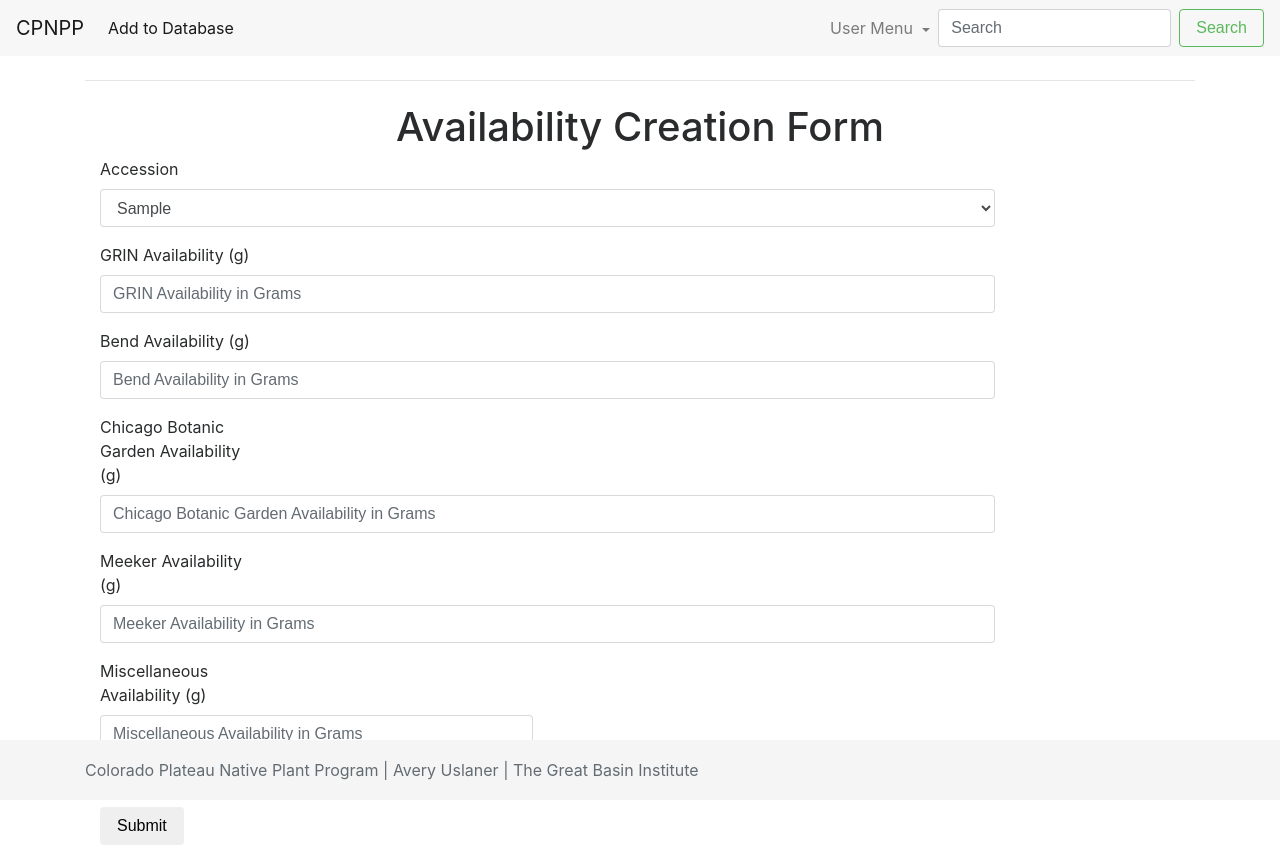
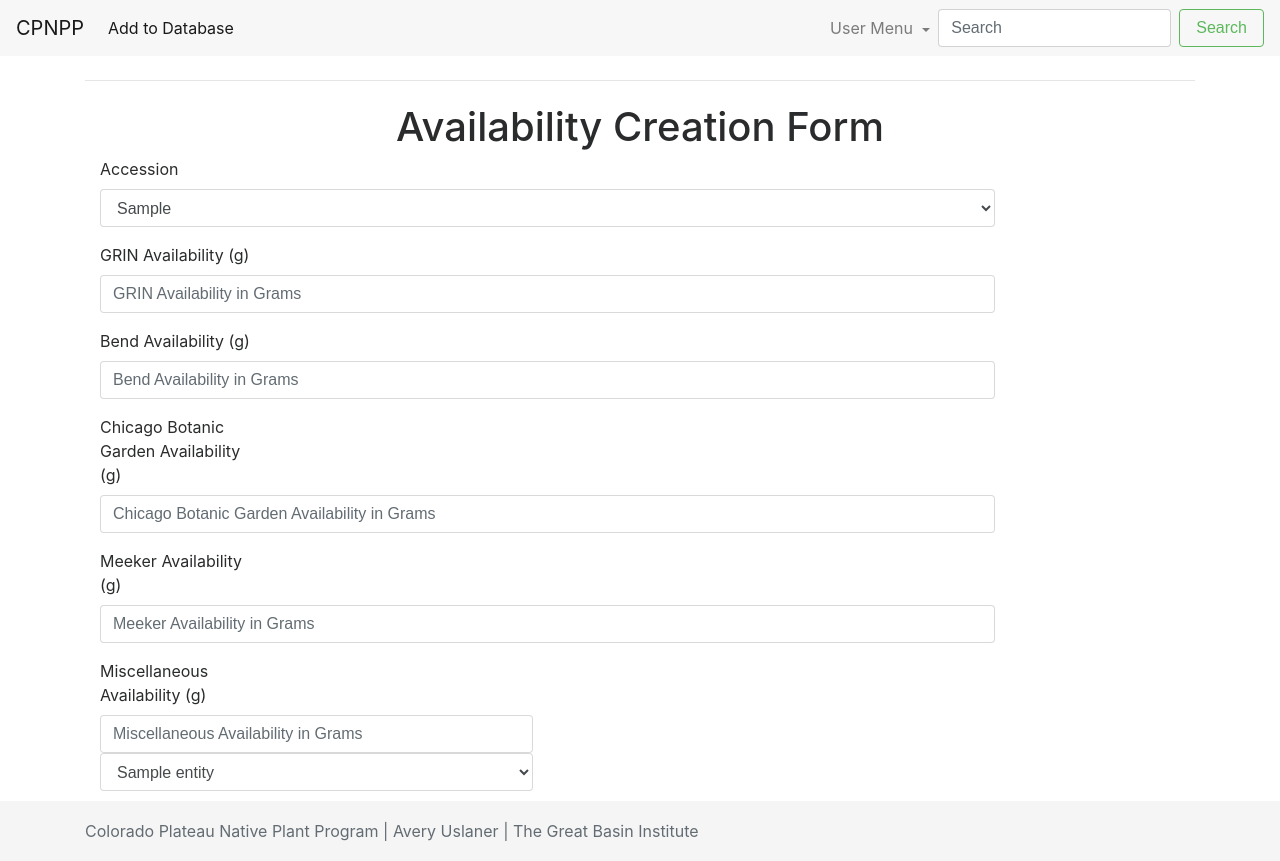
Before and after one commit to TechnoConserve/seed_database, a Flask app: page /availability in a window 1280 px wide. Run offline with Flask 2, Linux system fonts and the light colour scheme; tables that the repository leaves empty hold one stand-in row (values such as "Sample post"); parts of the project's set-up code (start-up, migrations or seed data) failed here and were passed over; some libraries are stand-ins or nearby versions.

Commit message:
Fussed with the sticky footer to resolve some odd behavior when resizing.

```diff
--- a/static/css/sticky-footer.css
+++ b/static/css/sticky-footer.css
@@ -1,3 +1,10 @@
+html {
+    position: relative;
+    min-height: 100%;
+}
+body {
+    margin-bottom: 60px;
+}
 .footer {
     position: absolute;
     bottom: 0;
--- a/templates/layout.html
+++ b/templates/layout.html
@@ -74,7 +74,7 @@
 		</div>
 
         {% block footer %}
-		<footer class="footer sticky-footer">
+		<footer class="footer">
 			<div class="container">
 				<span class="text-muted">Colorado Plateau Native Plant Program | Avery Uslaner | The Great Basin Institute</span>
 			</div>
```
